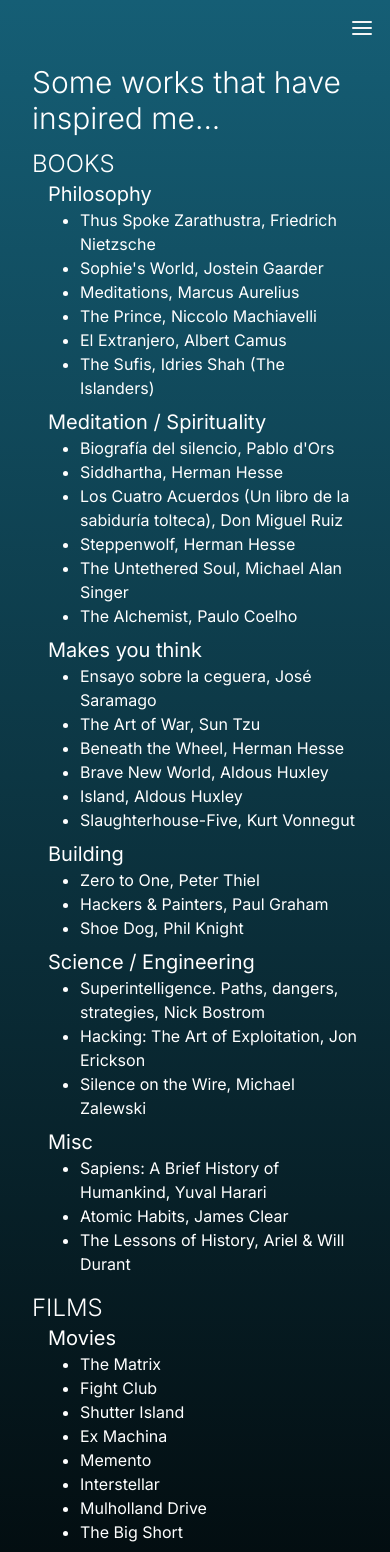
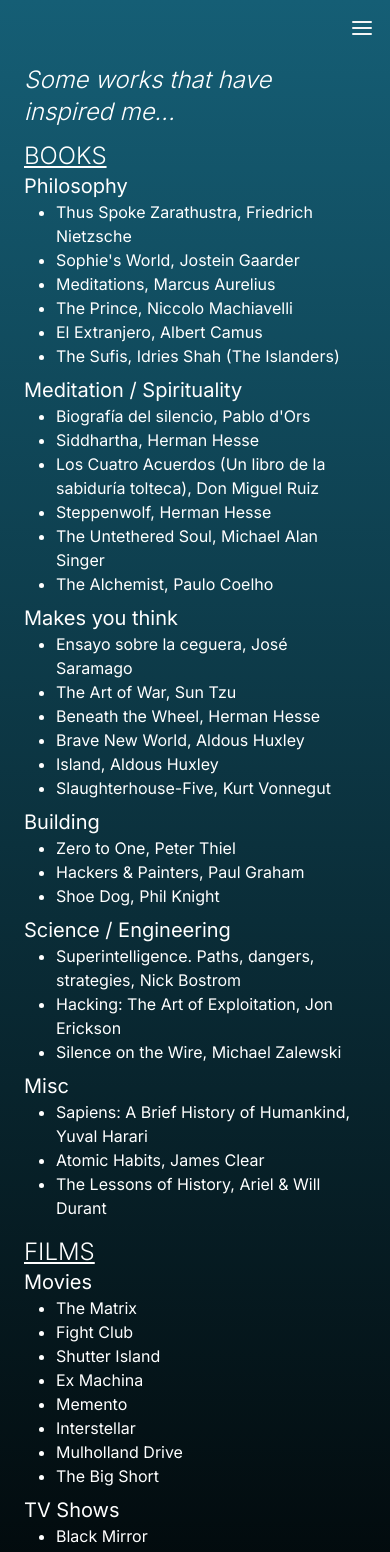
Before and after one commit to carlos-garciamoran/cgmor.com, a Next.js app: page /muses in a window 390 px wide. Shown: the top 1552 px of the page. Built offline with nearby package versions, Linux system fonts and the light colour scheme.

Commit message:
🤸 Retoques

```diff
--- a/app/layout.tsx
+++ b/app/layout.tsx
@@ -24,7 +24,7 @@
       <body className={inter.className}>
         <div className="bg-gradient-to-b from-cyan-800 to-black flex flex-col min-h-screen text-white">
           <Navbar />
-          <main className="flex flex-col flex-grow mx-8 sm:mx-16 lg:mx-36 xl:mx-48 my-4 sm:my-8">
+          <main className="flex flex-col flex-grow mx-6 sm:mx-16 lg:mx-36 xl:mx-48 my-4 sm:my-8">
             {children}
           </main>
           <footer className="text-center text-xs pb-4 lg:pb-6">
--- a/app/muses/page.tsx
+++ b/app/muses/page.tsx
@@ -7,13 +7,15 @@
 export default function Page() {
   return (
     <div>
-      <h2 className="text-3xl mb-3 font-light">
+      <h2 className="font-light italic sm:not-italic mb-3 text-2xl md:text-3xl">
         Some works that have inspired me...
       </h2>
       <div className="grid grid-cols-1 lg:grid-cols-2 space-y-4 lg:space-x-8 lg:space-y-0">
         <div>
-          <h2 className="text-2xl uppercase font-light">Books</h2>
-          <div className="ml-4 lg:ml-0 space-y-2">
+          <h2 className="font-light text-2xl underline sm:no-underline uppercase">
+            Books
+          </h2>
+          <div className="space-y-2">
             <div>
               <h3>Philosophy</h3>
               <ul className="list-disc ml-8">
@@ -80,8 +82,10 @@
           </div>
         </div>
         <div>
-          <h2 className="text-2xl uppercase font-light">Films</h2>
-          <div className="ml-4 lg:ml-0">
+          <h2 className="text-2xl font-light underline sm:no-underline uppercase">
+            Films
+          </h2>
+          <div>
             <div>
               <h3>Movies</h3>
               <ul className="list-disc ml-8">
--- a/app/page.tsx
+++ b/app/page.tsx
@@ -16,7 +16,7 @@
           width={300}
           height={300}
         />
-        <div className="font-thin text-5xl sm:text-6xl md:text-7xl lg:text-8xl mt-4 sm:mt-0 sm:ml-10">
+        <div className="font-thin tracking-tighter text-5xl sm:text-6xl md:text-7xl lg:text-8xl mt-4 sm:mt-0 sm:ml-10">
           <h2 className="mb-4 inline-block">Hello,</h2>
           {/* DESIGN: underline name with an animation, as if it was handwritten. */}
           <h2 className="sm:mt-4">
--- a/app/projects/page.tsx
+++ b/app/projects/page.tsx
@@ -67,7 +67,7 @@
 // TODO: change colors more smoothly: https://stackoverflow.com/a/67853821
 export default function Page() {
   return (
-    <div className="grid md:grid-cols-2 md:gap-x-6 gap-y-6 md:mt-8">
+    <div className="grid lg:grid-cols-2 lg:gap-x-6 gap-y-6 lg:mt-8">
       {projects.map(project => (
         <a
           key={project.name}
@@ -77,7 +77,7 @@
         >
           <div
             className={clsx({
-              'transition ease-in-out delay-50 bg-gradient-to-tl from-zinc-800 hover:to-zinc-800 hover:-translate-y-1 hover:scale-105 duration-300 md:h-52 rounded-3xl px-8 py-8 shadow-lg':
+              'transition ease-in-out delay-50 bg-gradient-to-tl from-zinc-800 hover:to-zinc-900 hover:-translate-y-1 hover:scale-105 duration-300 md:h-52 rounded-3xl px-8 py-8 shadow-lg':
                 true,
               'to-emerald-600 hover:from-emerald-600':
                 project.bg === 'emerald-700',
--- a/components/Navbar.tsx
+++ b/components/Navbar.tsx
@@ -50,7 +50,7 @@
                 'flex justify-center h-full w-full': true,
                 'py-3': !hasMenuOpen,
                 'flex-col text-center': hasMenuOpen,
-                uppercase: page === currentPage,
+                underline: page === currentPage,
               })}
               onClick={() => setMenuOpen(false)}
             >
--- a/package.json
+++ b/package.json
@@ -1,6 +1,6 @@
 {
   "name": "cgmor.dev",
-  "version": "1.0.1",
+  "version": "1.0.2",
   "private": true,
   "scripts": {
     "dev": "next dev",
```
